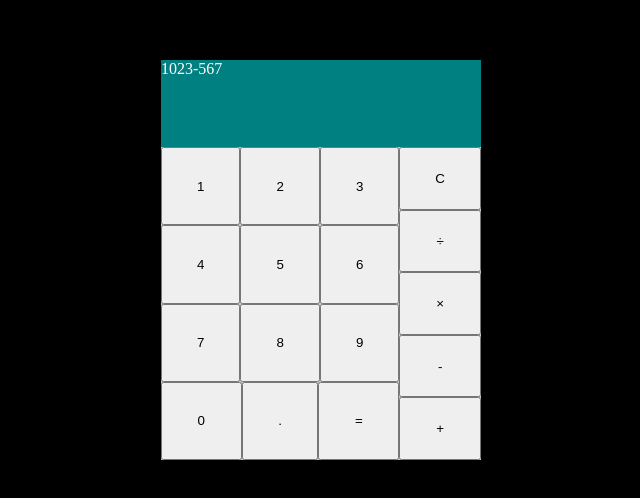
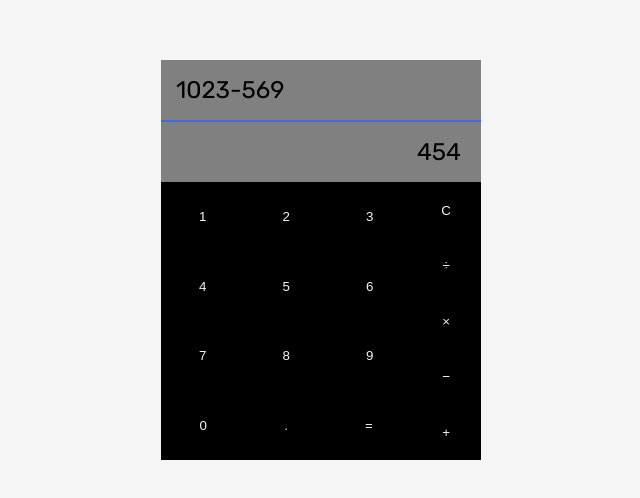
Before and after one commit to UrosCeh/calculator_js, a plain HTML site: page index.html in a window 1280 px wide. Shown: the part 140-638 px from the top of the page, without its empty margins (319-959 px from the left). Drawn offline with Linux system fonts and the light colour scheme.

Commit message:
Updated look

```diff
--- a/index.html
+++ b/index.html
@@ -15,7 +15,12 @@
         <div id="calculator" class="">
 
             <div id="output" class="">
-                1023-567
+                <div id="arguments">
+                    1023-569
+                </div>
+                <div id="result">
+                    454
+                </div>
             </div>
 
             <div id="input" class="">
@@ -40,6 +45,8 @@
                         <button class="numbers-row-number">.</button>
                         <button class="numbers-row-number">=</button>
                     </div>
+
+                    <!-- (÷ × − + = .) -->
 
                     <!-- <div class="row">
                         <button class="col-4">1</button>
@@ -68,7 +75,7 @@
                     <button class="operator-button">C</button>
                     <button class="operator-button">÷</button>
                     <button class="operator-button">×</button>
-                    <button class="operator-button">-</button>
+                    <button class="operator-button">−</button>
                     <button class="operator-button">+</button>
 
                     <!-- <div class="">
--- a/style.css
+++ b/style.css
@@ -1,8 +1,12 @@
+@import url('https://fonts.googleapis.com/css2?family=Rubik&display=swap');
+
 * {
     box-sizing: border-box;
 }
 
 body {
+    font-size: x-large;
+    font-family: 'Rubik', sans-serif;
     background-color: gainsboro;
     margin: 0;
 }
@@ -13,8 +17,7 @@ body {
     height: 100vh;
     width: 100vw;
     justify-content: center;
-    background-color: black;
-    color: white;
+    background-color: whitesmoke;
 }
 
 #calculator {
@@ -26,20 +29,39 @@ body {
 
 #output {
     flex-grow: 1;
-    background-color: teal;
+    display: flex;
+    flex-direction: column;
+    background-color: gray;
+}
+
+#arguments {
+    flex-grow: 1;
+    display: flex;
+    flex-direction: column;
+    justify-content: center;
+    padding-left: 15px;
+    border-bottom: 2px solid royalblue;
+}
+
+#result {
+    flex-grow: 1;
+    display: flex;
+    flex-direction: column;
+    justify-content: center;
+    align-items: flex-end;
+    padding-right: 20px;
 }
 
 #input{
     flex-grow: 3;
     display: flex;
-    background-color: thistle;
+    background-color: black;
 }
 
 #numbers {
-    flex-grow: 3;
+    flex-grow: 4;
     display: flex;
     flex-direction: column;
-    justify-content: space-around;
 }
 
 .numbers-row {
@@ -49,6 +71,9 @@ body {
 
 .numbers-row-number {
     flex-grow: 1;
+    background-color: black;
+    color: whitesmoke;
+    border: none;
 }
 
 #operators {
@@ -61,4 +86,7 @@ body {
 .operator-button {
     flex-grow: 1;
     width: 100%;
+    background-color: black;
+    color: whitesmoke;
+    border: none;
 }
```
